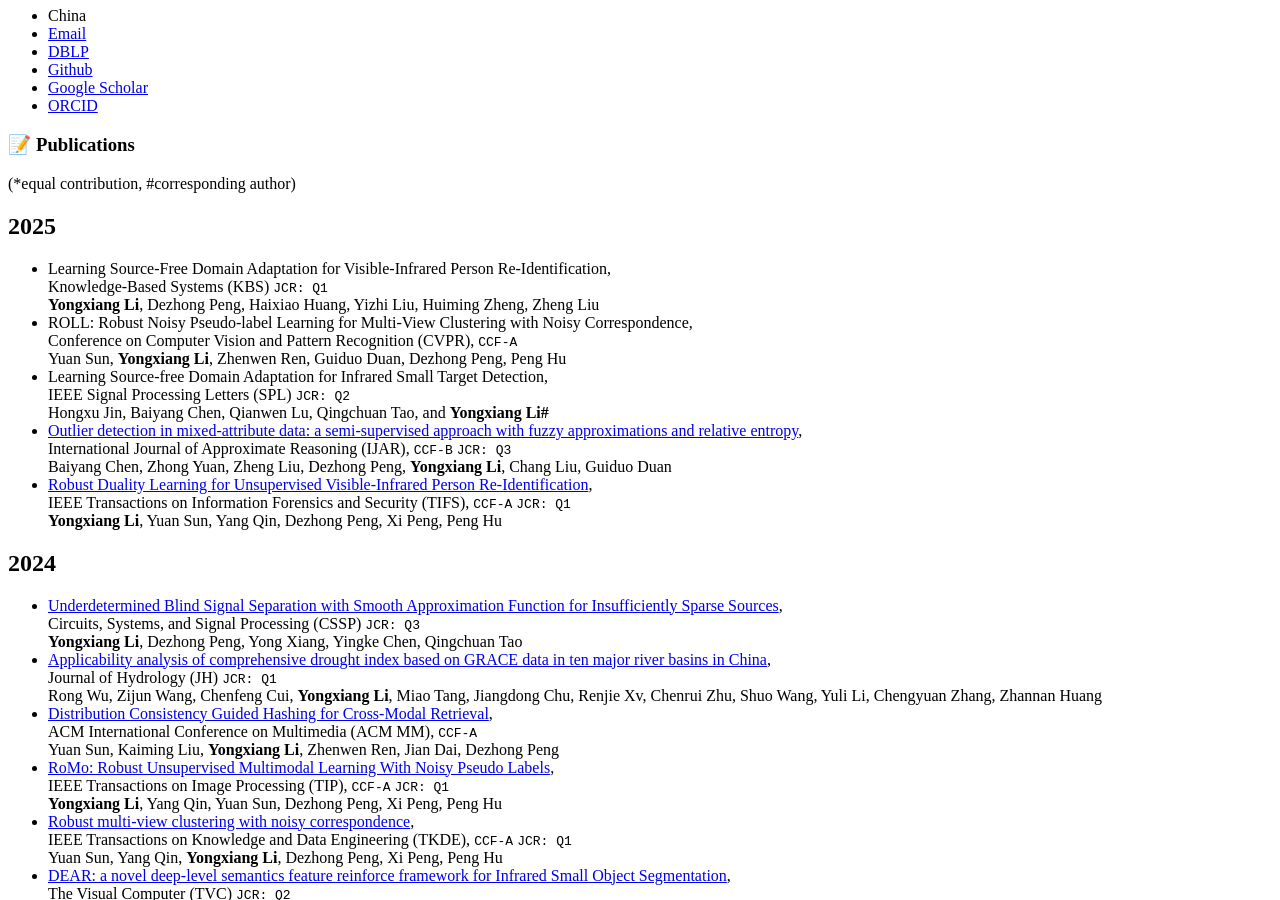
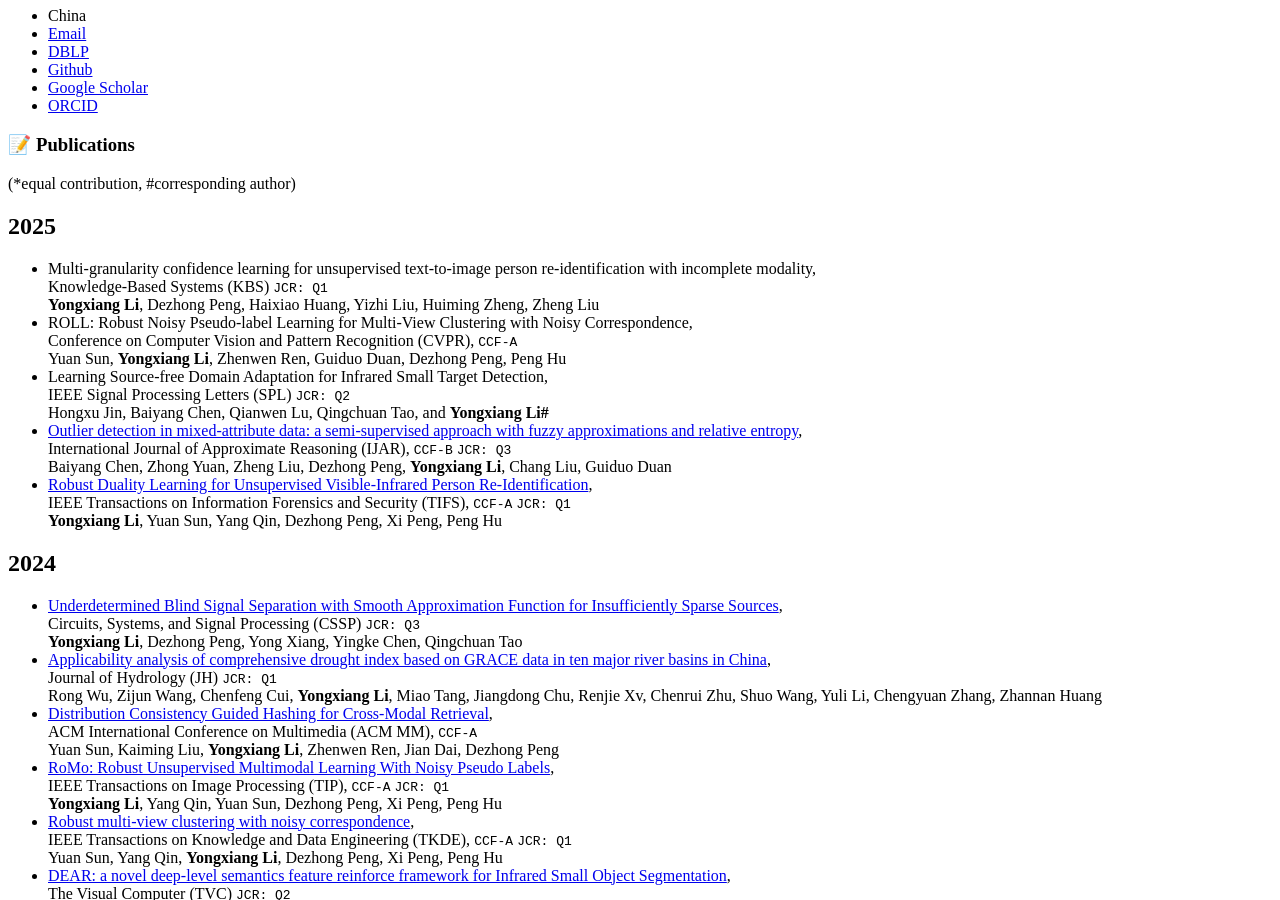
Before and after one commit to LYXRhythm/liyongxiang.github.io, a Jekyll site: the page built from _pages/includes/pub.md, in a window 1280 px wide and 900 px high, scrolled down 632 px. Built offline with Jekyll 4.4.1, drawn with Linux system fonts in a browser that asks for light colours; our own code applies the rules of GitHub Pages for plain Markdown files.

Commit message:
Update pub.md

```diff
--- a/_pages/includes/pub.md
+++ b/_pages/includes/pub.md
@@ -3,7 +3,7 @@
 (*equal contribution, #corresponding author)
 
 ## 2025
-- Learning Source-Free Domain Adaptation for Visible-Infrared Person Re-Identification, <br> Knowledge-Based Systems (KBS) `JCR: Q1` <br> **Yongxiang Li**, Dezhong Peng, Haixiao Huang, Yizhi Liu, Huiming Zheng, Zheng Liu
+- Multi-granularity confidence learning for unsupervised text-to-image person re-identification with incomplete modality, <br> Knowledge-Based Systems (KBS) `JCR: Q1` <br> **Yongxiang Li**, Dezhong Peng, Haixiao Huang, Yizhi Liu, Huiming Zheng, Zheng Liu
 - ROLL: Robust Noisy Pseudo-label Learning for Multi-View Clustering with Noisy Correspondence, <br> Conference on Computer Vision and Pattern Recognition (CVPR), `CCF-A` <br> Yuan Sun, **Yongxiang Li**, Zhenwen Ren, Guiduo Duan, Dezhong Peng, Peng Hu
 - Learning Source-free Domain Adaptation for Infrared Small Target Detection, <br> IEEE Signal Processing Letters (SPL) `JCR: Q2` <br> Hongxu Jin, Baiyang Chen, Qianwen Lu, Qingchuan Tao, and **Yongxiang Li#**
 - [Outlier detection in mixed-attribute data: a semi-supervised approach with fuzzy approximations and relative entropy](https://www.sciencedirect.com/science/article/abs/pii/S0888613X25000143?CMX_ID=&SIS_ID=&dgcid=STMJ_219742_AUTH_SERV_PA&utm_acid=245378301&utm_campaign=STMJ_219742_AUTH_SERV_PA&utm_in=DM539090&utm_medium=email&utm_source=AC_), <br> International Journal of Approximate Reasoning (IJAR), `CCF-B` `JCR: Q3` <br> Baiyang Chen,
```
